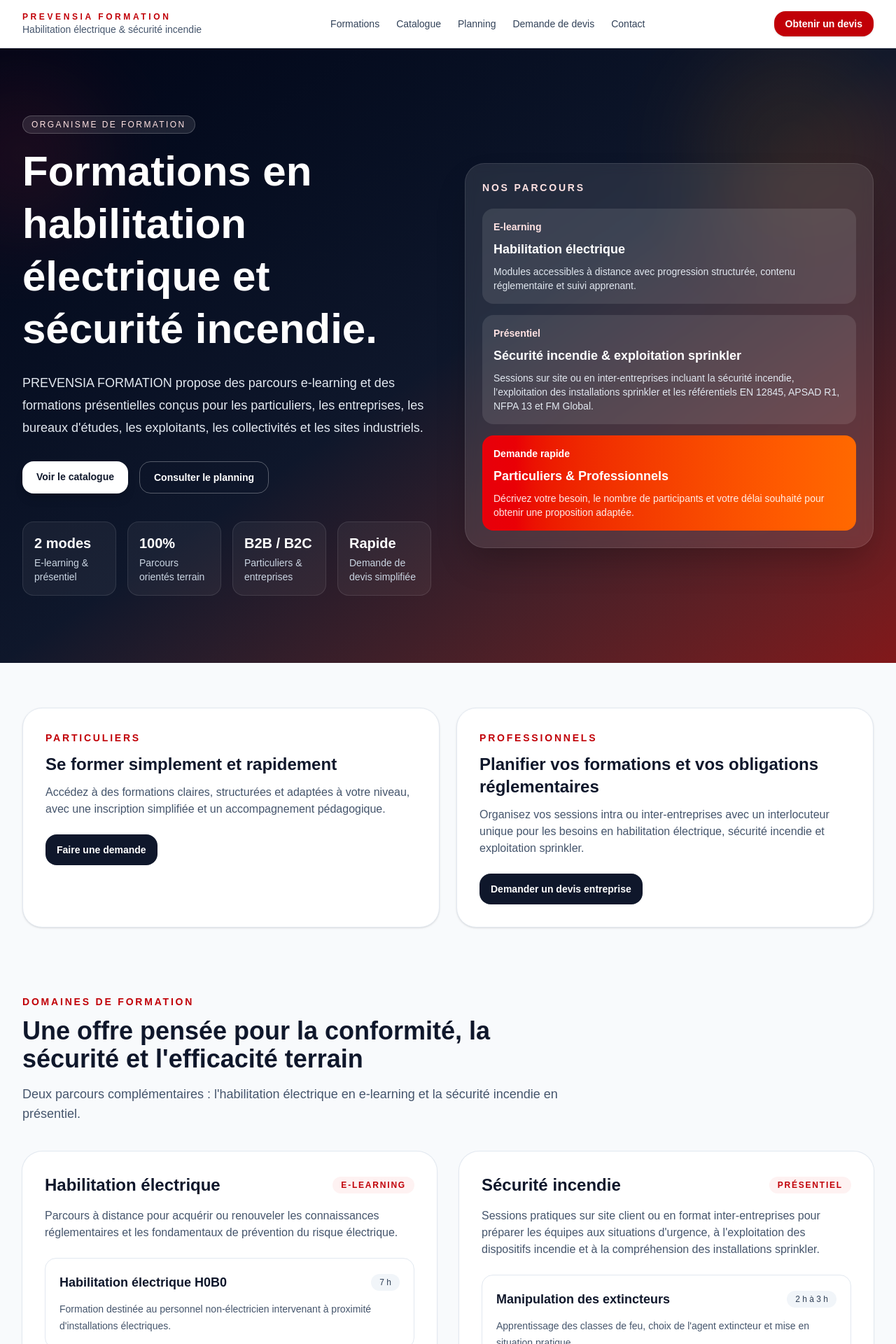
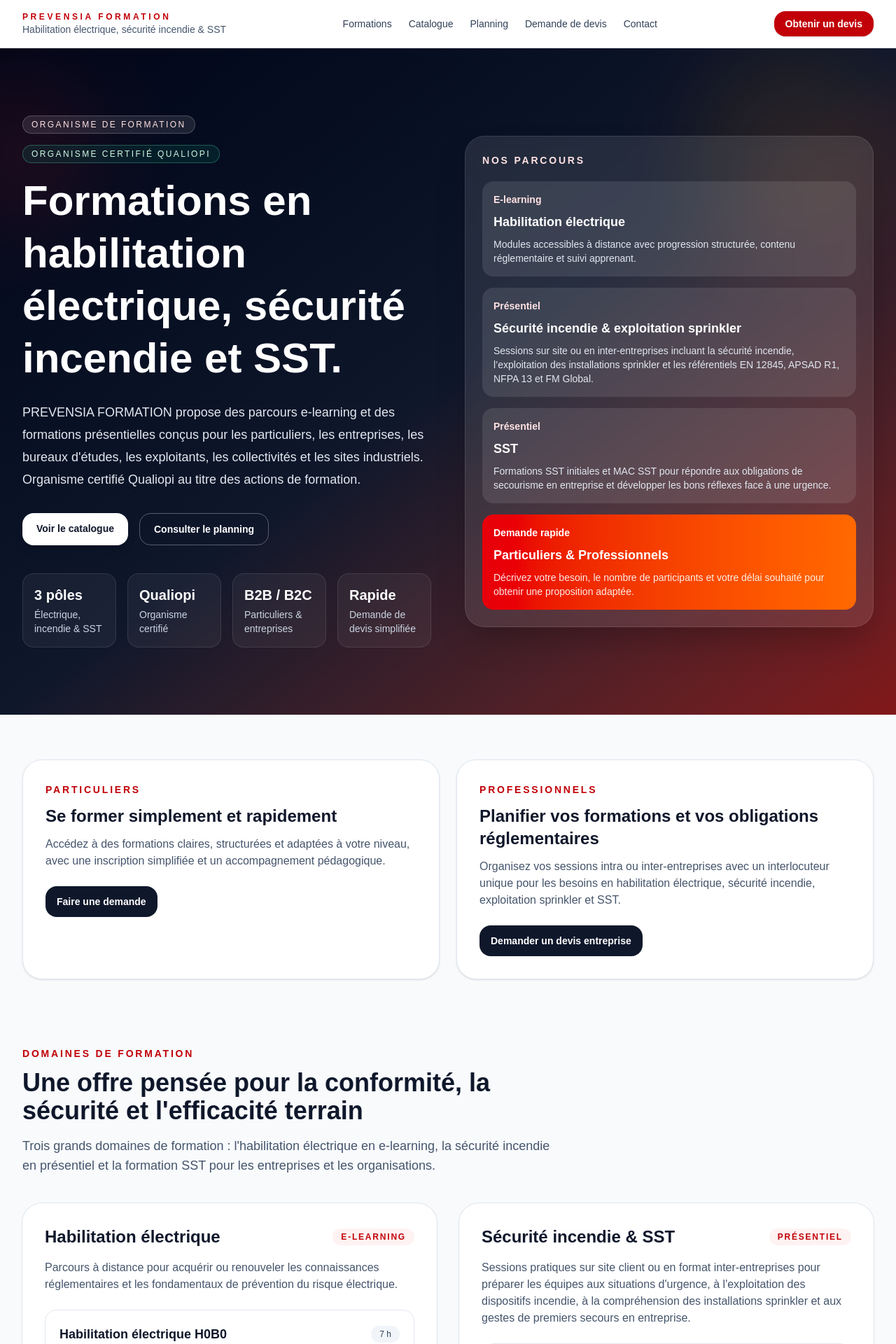
Before and after one commit to Saidh94/prevensia-elearning, a Next.js app: page / in a window 1280 px wide. Shown: the top 1920 px of the page at 70% size. Built offline with nearby package versions, Linux system fonts and the light colour scheme.

Commit message:
ajout SST et Qualiopi

```diff
--- a/app/page.tsx
+++ b/app/page.tsx
@@ -59,6 +59,20 @@ export default function Home() {
         "Formation dédiée à l’exploitation des installations sprinkler et à la compréhension des exigences techniques et des principaux cadres applicables selon EN 12845, APSAD R1, NFPA 13 et FM Global, en lien avec les obligations d’exploitation, de vérification et de maintenance.",
       duration: "1 à 2 jours",
     },
+    {
+      title: "Sauveteur Secouriste du Travail (SST) - Initial",
+      mode: "Présentiel",
+      description:
+        "Formation SST conforme au référentiel INRS pour permettre aux salariés d’intervenir efficacement face à un accident du travail et de contribuer à la prévention des risques professionnels.",
+      duration: "2 jours",
+    },
+    {
+      title: "MAC SST - Maintien et Actualisation des Compétences",
+      mode: "Présentiel",
+      description:
+        "Recyclage SST permettant de maintenir les compétences du sauveteur secouriste du travail, d’actualiser les gestes de secours et de renforcer la prévention en entreprise.",
+      duration: "1 jour",
+    },
   ];
 
   const planning = [
@@ -92,11 +106,23 @@ export default function Home() {
       format: "Présentiel inter / intra",
       audience: "Professionnels",
     },
+    {
+      date: "23 septembre 2026",
+      title: "SST - Formation initiale",
+      format: "Présentiel inter / intra",
+      audience: "Professionnels",
+    },
+    {
+      date: "07 octobre 2026",
+      title: "MAC SST",
+      format: "Présentiel inter / intra",
+      audience: "Professionnels",
+    },
   ];
 
   const stats = [
-    { value: "2 modes", label: "E-learning & présentiel" },
-    { value: "100%", label: "Parcours orientés terrain" },
+    { value: "3 pôles", label: "Électrique, incendie & SST" },
+    { value: "Qualiopi", label: "Organisme certifié" },
     { value: "B2B / B2C", label: "Particuliers & entreprises" },
     { value: "Rapide", label: "Demande de devis simplifiée" },
   ];
@@ -112,7 +138,7 @@ export default function Home() {
               PREVENSIA FORMATION
             </p>
             <p className="text-sm text-slate-600">
-              Habilitation électrique & sécurité incendie
+              Habilitation électrique, sécurité incendie & SST
             </p>
           </div>
 
@@ -156,14 +182,19 @@ export default function Home() {
                 Organisme de formation
               </p>
 
+              <p className="mb-4 inline-flex w-fit rounded-full border border-emerald-300/30 bg-emerald-400/10 px-3 py-1 text-xs font-medium uppercase tracking-[0.2em] text-emerald-100">
+                Organisme certifié Qualiopi
+              </p>
+
               <h1 className="max-w-2xl text-4xl font-bold leading-tight sm:text-5xl lg:text-6xl">
-                Formations en habilitation électrique et sécurité incendie.
+                Formations en habilitation électrique, sécurité incendie et SST.
               </h1>
 
               <p className="mt-6 max-w-2xl text-lg leading-8 text-slate-200">
                 PREVENSIA FORMATION propose des parcours e-learning et des formations
                 présentielles conçus pour les particuliers, les entreprises, les bureaux
                 d&apos;études, les exploitants, les collectivités et les sites industriels.
+                Organisme certifié Qualiopi au titre des actions de formation.
               </p>
 
               <div className="mt-8 flex flex-wrap gap-4">
@@ -222,6 +253,16 @@ export default function Home() {
                     </p>
                   </div>
 
+                  <div className="rounded-2xl bg-white/10 p-4">
+                    <p className="text-sm font-semibold text-red-100">Présentiel</p>
+                    <p className="mt-2 text-lg font-semibold">SST</p>
+                    <p className="mt-2 text-sm text-slate-200">
+                      Formations SST initiales et MAC SST pour répondre aux obligations
+                      de secourisme en entreprise et développer les bons réflexes face à
+                      une urgence.
+                    </p>
+                  </div>
+
                   <div className="rounded-2xl bg-gradient-to-r from-red-600 to-orange-500 p-4 text-white">
                     <p className="text-sm font-semibold">Demande rapide</p>
                     <p className="mt-2 text-lg font-semibold">
@@ -268,8 +309,8 @@ export default function Home() {
               </h2>
               <p className="mt-3 text-slate-600">
                 Organisez vos sessions intra ou inter-entreprises avec un interlocuteur
-                unique pour les besoins en habilitation électrique, sécurité incendie et
-                exploitation sprinkler.
+                unique pour les besoins en habilitation électrique, sécurité incendie,
+                exploitation sprinkler et SST.
               </p>
               <a
                 href="/demande-devis"
@@ -290,8 +331,9 @@ export default function Home() {
               Une offre pensée pour la conformité, la sécurité et l&apos;efficacité terrain
             </h2>
             <p className="mt-4 text-lg text-slate-600">
-              Deux parcours complémentaires : l&apos;habilitation électrique en e-learning
-              et la sécurité incendie en présentiel.
+              Trois grands domaines de formation : l&apos;habilitation électrique en
+              e-learning, la sécurité incendie en présentiel et la formation SST pour
+              les entreprises et les organisations.
             </p>
           </div>
 
@@ -331,7 +373,7 @@ export default function Home() {
 
             <div className="rounded-[1.75rem] bg-white p-8 shadow-sm ring-1 ring-slate-200">
               <div className="flex items-center justify-between gap-4">
-                <h3 className="text-2xl font-bold">Sécurité incendie</h3>
+                <h3 className="text-2xl font-bold">Sécurité incendie & SST</h3>
                 <span className="rounded-full bg-red-50 px-3 py-1 text-xs font-semibold uppercase tracking-[0.15em] text-red-700">
                   Présentiel
                 </span>
@@ -340,7 +382,8 @@ export default function Home() {
               <p className="mt-4 text-slate-600">
                 Sessions pratiques sur site client ou en format inter-entreprises pour
                 préparer les équipes aux situations d&apos;urgence, à l&apos;exploitation des
-                dispositifs incendie et à la compréhension des installations sprinkler.
+                dispositifs incendie, à la compréhension des installations sprinkler et
+                aux gestes de premiers secours en entreprise.
               </p>
 
               <div className="mt-6 grid gap-4">
@@ -520,6 +563,9 @@ export default function Home() {
                 </p>
                 <ul className="mt-6 space-y-4 text-sm leading-6 text-slate-300">
                   <li className="rounded-2xl border border-white/10 bg-white/5 p-4">
+                    Organisme certifié Qualiopi au titre des actions de formation
+                  </li>
+                  <li className="rounded-2xl border border-white/10 bg-white/5 p-4">
                     Offre mixte e-learning et présentiel
                   </li>
                   <li className="rounded-2xl border border-white/10 bg-white/5 p-4">
@@ -542,7 +588,9 @@ export default function Home() {
         <div className="mx-auto flex max-w-7xl flex-col gap-4 px-4 py-8 text-sm text-slate-600 sm:px-6 lg:flex-row lg:items-center lg:justify-between lg:px-8">
           <div>
             <p className="font-semibold text-slate-900">PREVENSIA FORMATION</p>
-            <p>Formations en habilitation électrique et sécurité incendie</p>
+            <p>
+              Formations en habilitation électrique, sécurité incendie, sprinkler et SST
+            </p>
           </div>
 
           <div className="flex flex-wrap gap-4">
```
